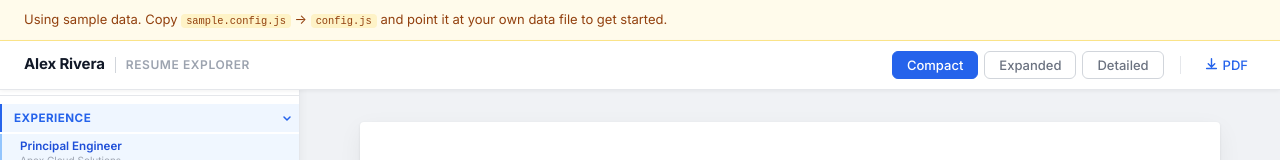
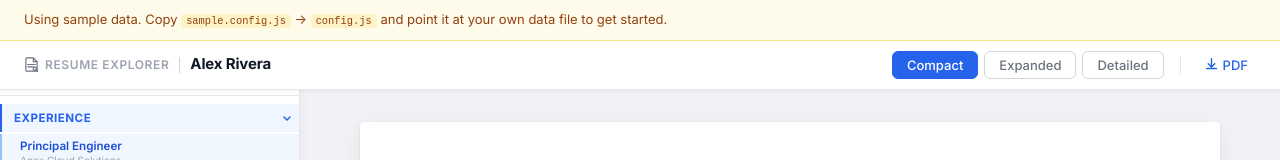
Before and after one commit to scottinnovationgroup/resume-explorer-app, a React (Vite) app: page / in a window 1280 px wide. Shown: the top 160 px of the page. Built offline with nearby package versions, Linux system fonts and the light colour scheme; what @react-pdf/renderer would draw is missing.

Commit message:
Adjusted the header

```diff
--- a/src/App.jsx
+++ b/src/App.jsx
@@ -91,13 +91,23 @@ export default function App() {
       <div className="app-toolbar">
         <div className="toolbar-inner">
           <div className="toolbar-brand">
+            <span className="toolbar-brand-title">
+              <svg width="15" height="15" viewBox="0 0 16 16" fill="none" aria-hidden="true">
+                <path d="M3 1h7l4 4v9a1 1 0 0 1-1 1H3a1 1 0 0 1-1-1V2a1 1 0 0 1 1-1z" stroke="currentColor" strokeWidth="1.25" strokeLinejoin="round"/>
+                <path d="M10 1v4h4" stroke="currentColor" strokeWidth="1.25" strokeLinejoin="round"/>
+                <line x1="4" y1="8" x2="12" y2="8" stroke="currentColor" strokeWidth="1.25" strokeLinecap="round"/>
+                <line x1="4" y1="10.5" x2="10" y2="10.5" stroke="currentColor" strokeWidth="1.25" strokeLinecap="round"/>
+                <circle cx="11.5" cy="12.5" r="1.75" stroke="currentColor" strokeWidth="1.25"/>
+                <line x1="12.8" y1="13.8" x2="14.5" y2="15.5" stroke="currentColor" strokeWidth="1.25" strokeLinecap="round"/>
+              </svg>
+              <span className="toolbar-label">Resume Explorer</span>
+            </span>
             {resumeData.person?.name && (
               <>
+                <span className="toolbar-brand-sep" />
                 <span className="toolbar-person-name">{resumeData.person.name}</span>
-                <span className="toolbar-brand-sep" />
               </>
             )}
-            <span className="toolbar-label">Resume Explorer</span>
           </div>
           <div className="toolbar-actions">
             <ViewToggle view={view} views={VIEWS} onChange={handleViewChange} />
--- a/src/index.css
+++ b/src/index.css
@@ -74,6 +74,12 @@ a:hover {
   display: flex;
   align-items: center;
   gap: 10px;
+}
+.toolbar-brand-title {
+  display: flex;
+  align-items: center;
+  gap: 6px;
+  color: #6b7280;
 }
 .toolbar-person-name {
   font-size: 0.9375rem;
```
